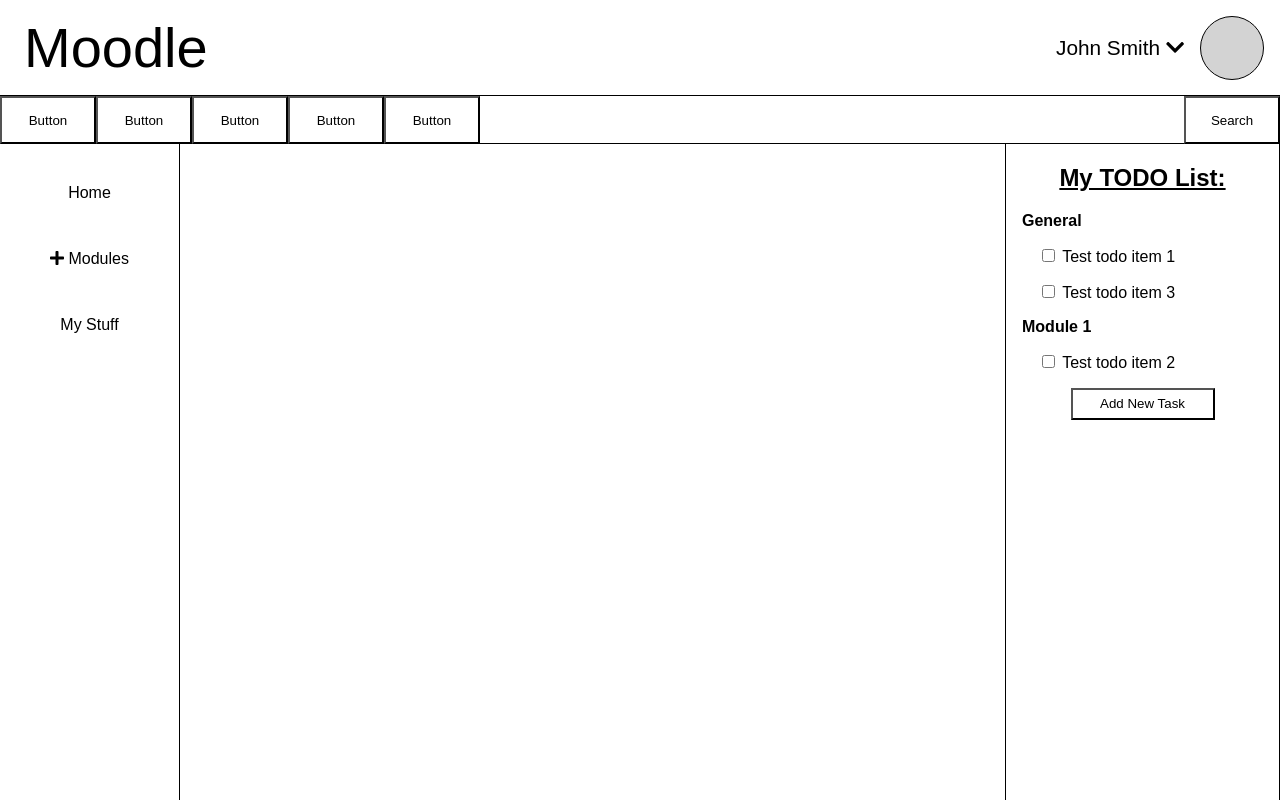
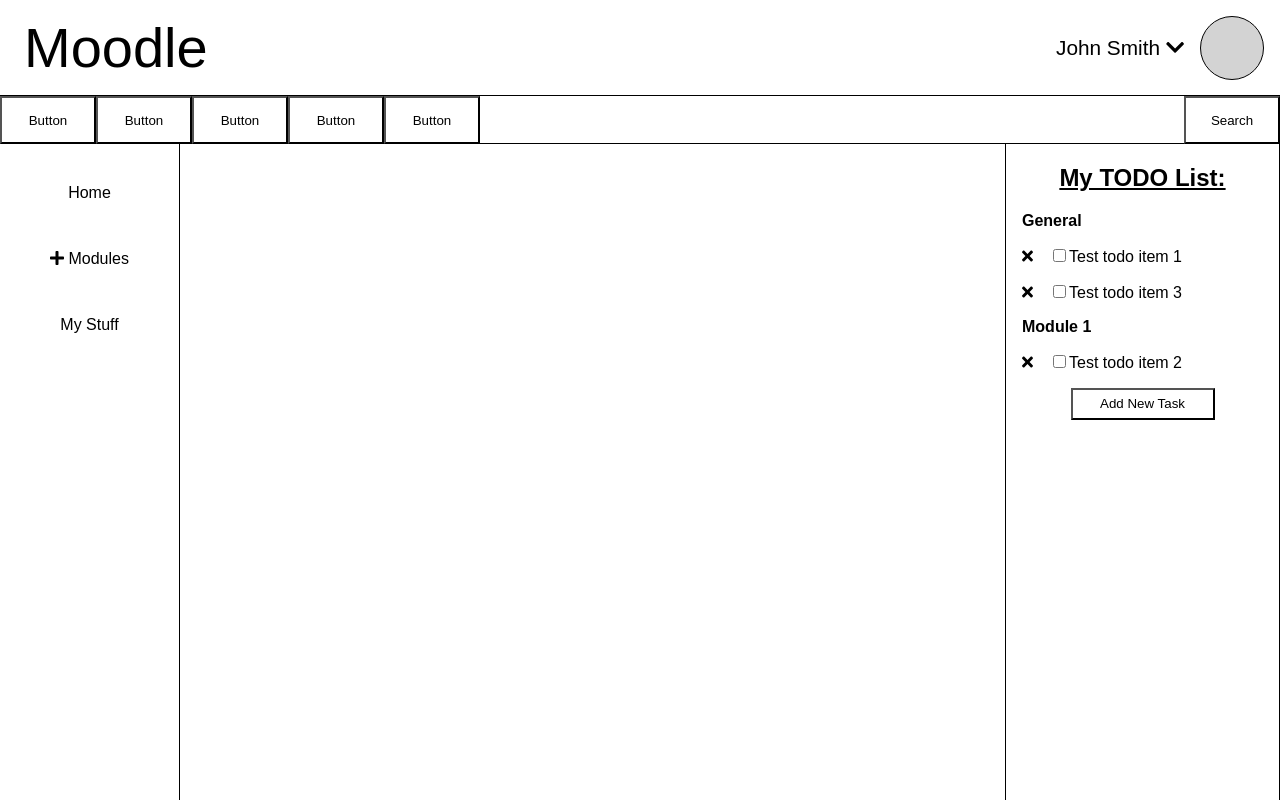
Before and after one commit to ajbourne98/Project, an Angular app in the folder angular/: page / in a window 1280 px wide. Built offline with nearby package versions, Linux system fonts and the light colour scheme; what ng-click-outside would draw is missing.

Commit message:
can delete items

```diff
--- a/angular/src/app/activites/todo/todo.component.html
+++ b/angular/src/app/activites/todo/todo.component.html
@@ -5,10 +5,10 @@
     <b>{{ category | titlecase }}</b>
 
     <div class="items">
-      <div class="item" *ngFor="let item of getItemsByCategory(category)" (click)="onItemCheck(item)"
-        [class.complete]="item.checked">
-        <input type="checkbox" [checked]=item.checked>
-        {{ item.text }}
+      <div class="item" *ngFor="let item of getItemsByCategory(category)" [class.complete]="item.checked">
+        <fa-icon class="delete-item-icon pointer" [icon]="faTimes" (click)="deleteTodoItem(item.id)"></fa-icon>
+        <input type="checkbox" [checked]=item.checked (click)="onItemCheck(item)" class="pointer">
+        <span class="pointer" (click)="onItemCheck(item)">{{ item.text }}</span>
       </div>
     </div>
   </div>
--- a/angular/src/app/activites/todo/todo.component.scss
+++ b/angular/src/app/activites/todo/todo.component.scss
@@ -62,3 +62,8 @@
     }
   }
 }
+
+.delete-item-icon {
+  margin-left: -1rem;
+  margin-right: 1rem;
+}
--- a/angular/src/app/activites/todo/todo.component.ts
+++ b/angular/src/app/activites/todo/todo.component.ts
@@ -1,5 +1,6 @@
 import { Component, OnInit } from '@angular/core';
 import { FormBuilder, FormGroup } from '@angular/forms';
+import { faTimes } from '@fortawesome/free-solid-svg-icons';
 
 @Component({
   selector: 'app-todo',
@@ -9,32 +10,21 @@ import { FormBuilder, FormGroup } from '@angular/forms';
 export class TodoComponent implements OnInit {
   public showAddTodoItemModal = false;
   public addItemForm: FormGroup;
+  public faTimes = faTimes;
 
-  private tasks: TodoItem[];
+  private tasks: TodoItem[] = [];
   private categories: Category[] = [];
+  private taskCount = 0;
 
   constructor(private fb: FormBuilder) { }
 
   ngOnInit(): void {
-    this.tasks = [
-      {
-        text: 'Test todo item 1',
-        checked: false,
-        category: 'GENERAL'
-      },
-      {
-        text: 'Test todo item 2',
-        checked: false,
-        category: 'MODULE 1'
-      },
-      {
-        text: 'Test todo item 3',
-        checked: false,
-        category: 'GENERAL'
-      }
-    ];
+    // Make some initial todo items
+    this.pushTodoItem('Test todo item 1', false, 'GENERAL');
+    this.pushTodoItem('Test todo item 3', false, 'GENERAL');
+    this.pushTodoItem('Test todo item 2', false, 'MODULE 1');
 
-    this.initCategories();
+    this.updateCategories();
     this.initForm();
   }
 
@@ -75,13 +65,9 @@ export class TodoComponent implements OnInit {
     }
 
     // Create new todo item
-    this.tasks.push({
-      text,
-      checked: false,
-      category
-    });
+    this.pushTodoItem(text, false, category);
 
-    this.initCategories();
+    this.updateCategories();
   }
 
   public addNewCategory(): void {
@@ -92,12 +78,32 @@ export class TodoComponent implements OnInit {
       return;
     }
 
+    // Check not duplicate
+    if (this.categories.some((category: Category) => {
+      return category.name === name.toUpperCase();
+    })) {
+      this.addItemForm.controls.newCategory.reset();
+      return;
+    }
+
     this.categories.push({
       name: name.toUpperCase(),
       count: 0
     });
 
     this.addItemForm.controls.newCategory.reset();
+    this.addItemForm.controls.category.setValue(name.toUpperCase());
+  }
+
+  public deleteTodoItem(id: number): void {
+    // Find index of item to remove
+    let index: number = this.tasks.findIndex((task: TodoItem) => {
+      return task.id === id;
+    });
+
+    this.tasks.splice(index, 1);
+
+    this.updateCategories();
   }
 
   private initForm(): void {
@@ -108,7 +114,18 @@ export class TodoComponent implements OnInit {
     });
   }
 
-  private initCategories(): void {
+  private pushTodoItem(text: string, checked: boolean, category: string): void {
+    this.tasks.push({
+      text,
+      checked,
+      category,
+      id: this.taskCount++
+    });
+  }
+
+  private updateCategories(): void {
+    this.categories = [];
+
     this.tasks.map((task: TodoItem) => {
       if (this.categories.some((category: Category) => {
         return category.name === task.category;
@@ -132,6 +149,7 @@ export type TodoItem = {
   text: string;
   checked: boolean;
   category: string;
+  id: number;
 };
 
 export type Category = {
```
